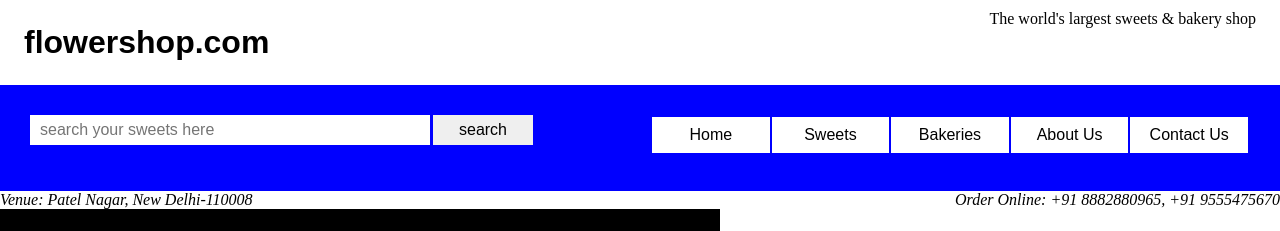
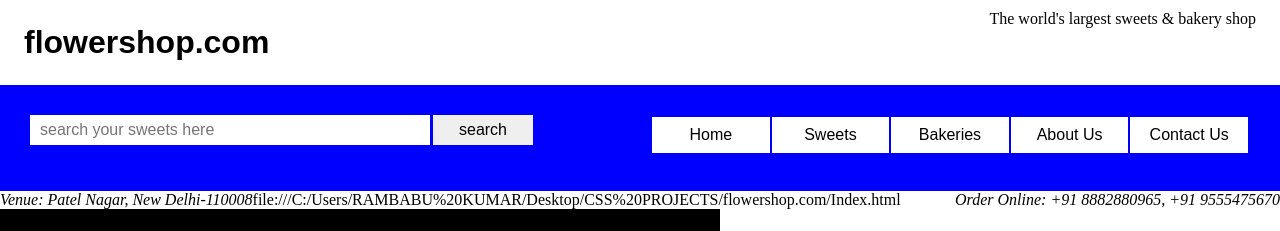
Before and after one commit to Beingrk380/Flowershop.com, a plain HTML site: page Index.html in a window 1280 px wide. Shown: the top 231 px of the page. Drawn offline with Linux system fonts and the light colour scheme.

Commit message:
Update Index.html

```diff
--- a/Index.html
+++ b/Index.html
@@ -507,3 +507,5 @@ Save time in Word with new buttons that show up where you need them. cument, cli
 </footer>
 </body>
 </html>
+
+file:///C:/Users/RAMBABU%20KUMAR/Desktop/CSS%20PROJECTS/flowershop.com/Index.html
```
